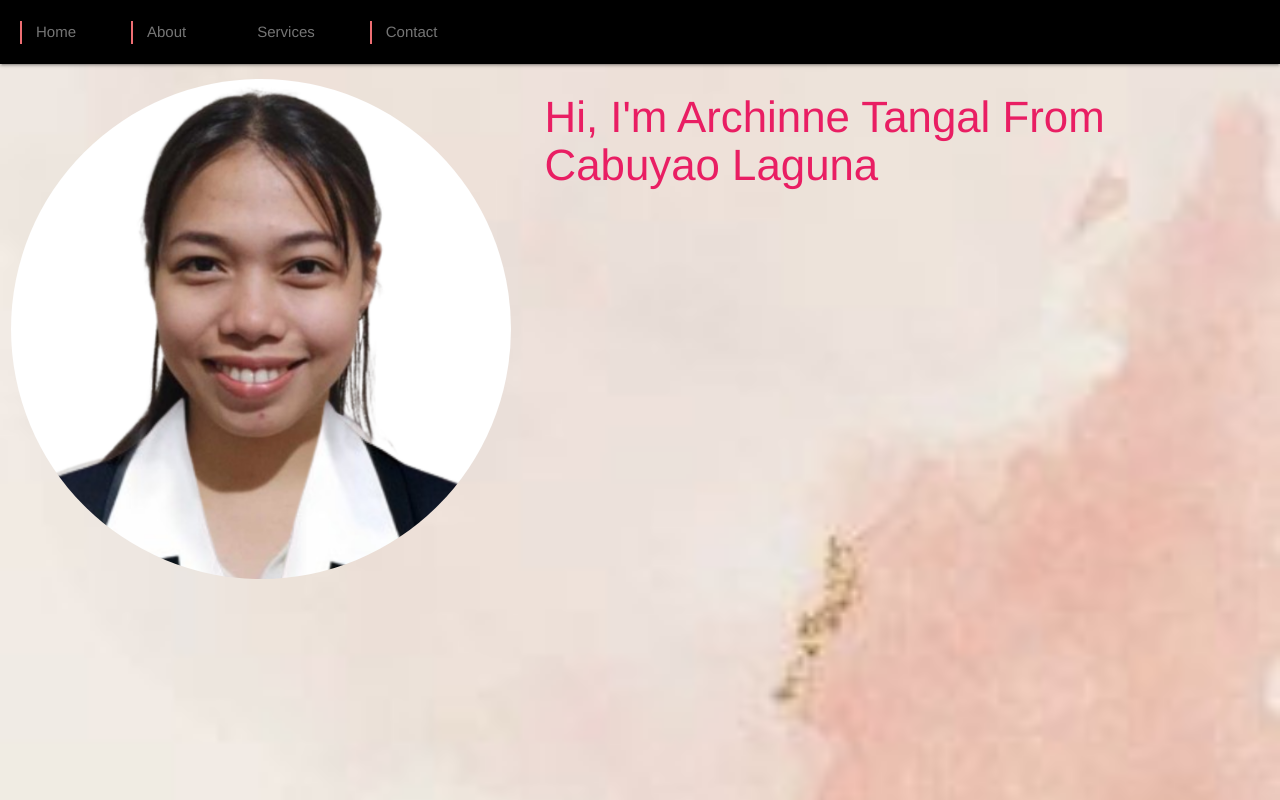
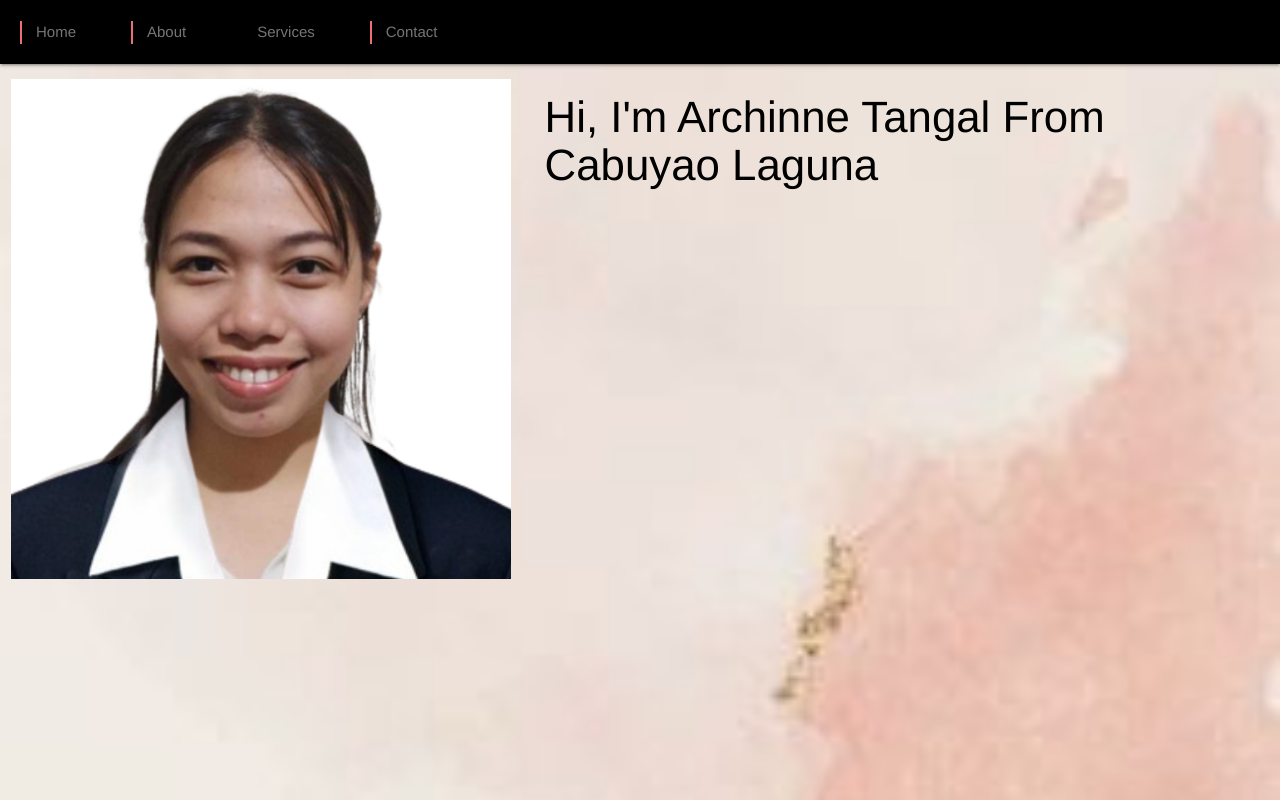
Before and after one commit to MegsMendoza/CWD-ARCHINNE-ASSESSMENT, a plain HTML site: page index.html in a window 1280 px wide. Shown: the top 800 px of the page. Drawn offline with nearby package versions, Linux system fonts and the light colour scheme.

Commit message:
Update index.html

```diff
--- a/index.html
+++ b/index.html
@@ -28,12 +28,12 @@
         <div class="row">
             <div class="col s5">
                 <div id="home" class="scrollspy section">
-                    <img src="/Logo_1.png" class="circle1 circle">
+                    <img src="/Logo_1.png" class="circle1 square">
                 </div>
             </div>
             <div class="row">
                 <div class="col s6">
-                    <h3 class="pink-text">Hi, I'm Archinne Tangal From Cabuyao Laguna</h3>
+                    <h3 class="black-text">Hi, I'm Archinne Tangal From Cabuyao Laguna</h3>
                 </div>
             </div>
         </div>
```
